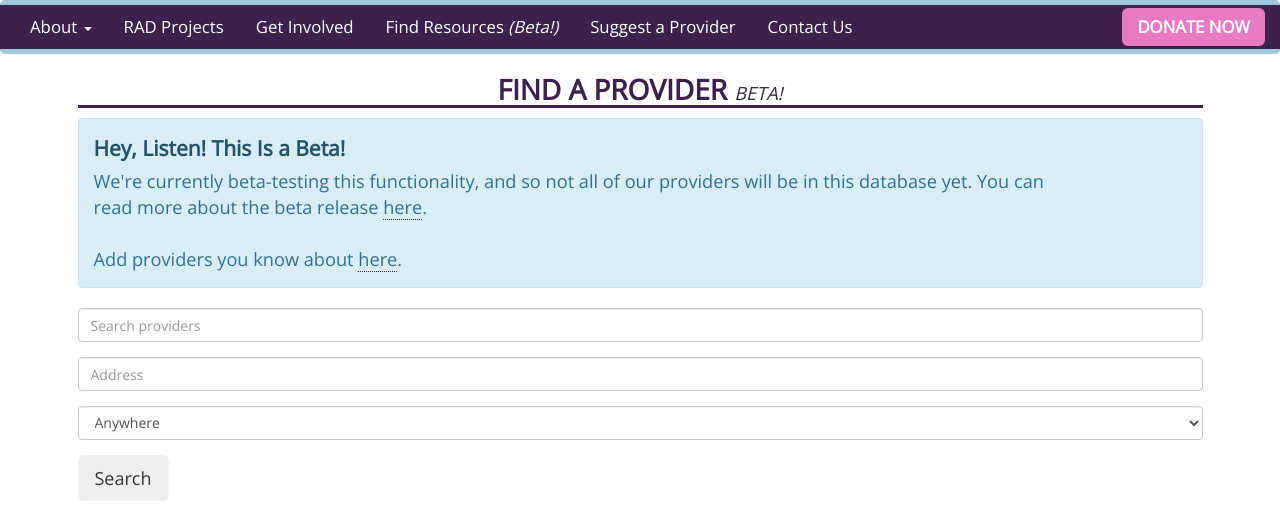
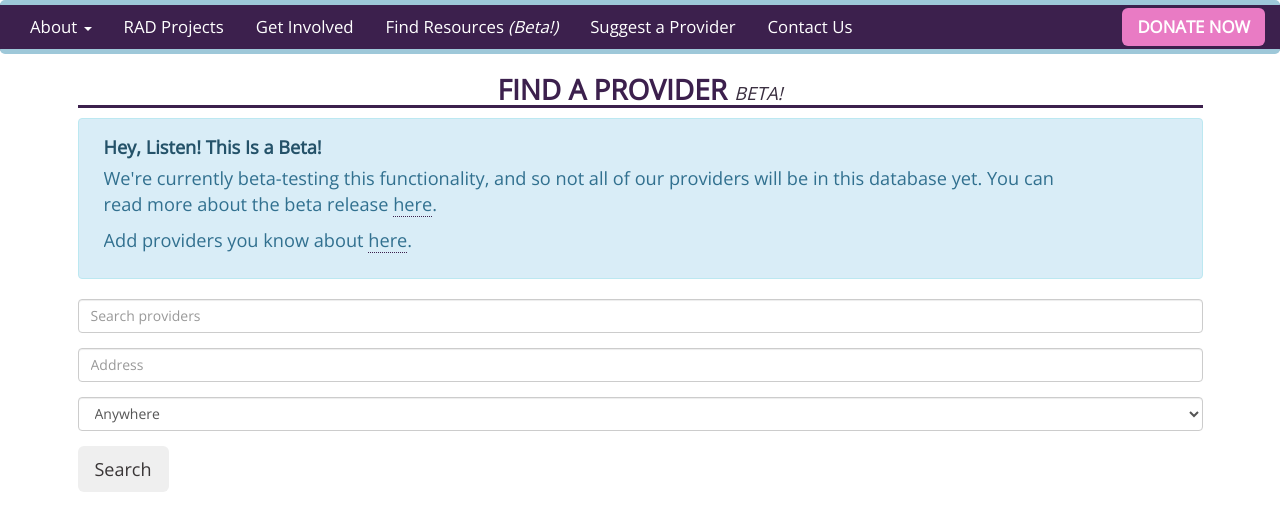
Before and after one commit to radremedy/radremedy, a Flask app: template remedy/templates/find-provider.html in a window 1280 px wide. Shown: the part 80-589 px from the top of the page. Run offline with Flask 2, Linux system fonts and the light colour scheme; the template is opened without the code that fills it, so the values that code supplies are empty; parts of the project's set-up code (start-up, migrations or seed data) failed here and were passed over; some libraries are stand-ins or nearby versions.

Commit message:
adding beta launch graphic

```diff
--- a/remedy/templates/find-provider.html
+++ b/remedy/templates/find-provider.html
@@ -17,12 +17,21 @@
 <h2>Find a Provider <small>Beta!</small></h2>
 
 <div class="alert alert-info">
-	<p class="alert-link lead">Hey, Listen! This Is a Beta!</p>
-	<p>
-		We're currently beta-testing this functionality, and so not all of our providers will be in this database yet.
-		You can read more about the beta release <a href="{{ url_for('remedy.about_the_beta') }}">here</a>.
-		<br><br>Add providers you know about <a href="https://docs.google.com/forms/d/1Dxam0vVH7w08dT7egncHPfZ2tRYKDhCHQ8Lqd6_mSrc/viewform" target="_blank">here</a>.
-	</p>
+	<div class="media">
+  	<div class="media-left media-middle hidden-xs">
+			<img src="{{ url_for('static', filename='img/betta-launch.png') }}" alt="" class="img-responsive" />
+  	</div>
+		<div class="media-body">
+			<p class="alert-link media-heading">Hey, Listen! This Is a Beta!</p>
+			<p>
+				We're currently beta-testing this functionality, and so not all of our providers will be in this database yet.
+				You can read more about the beta release <a href="{{ url_for('remedy.about_the_beta') }}">here</a>.
+			</p>
+			<p>
+				Add providers you know about <a href="https://docs.google.com/forms/d/1Dxam0vVH7w08dT7egncHPfZ2tRYKDhCHQ8Lqd6_mSrc/viewform" target="_blank">here</a>.
+			</p>
+		</div>
+	</div>
 </div>
 
 <form role="search" action="{{ url_for('remedy.resource_search') }}" method="GET">
```
Also changed, not shown: remedy/static/img/betta-launch.png (added).
